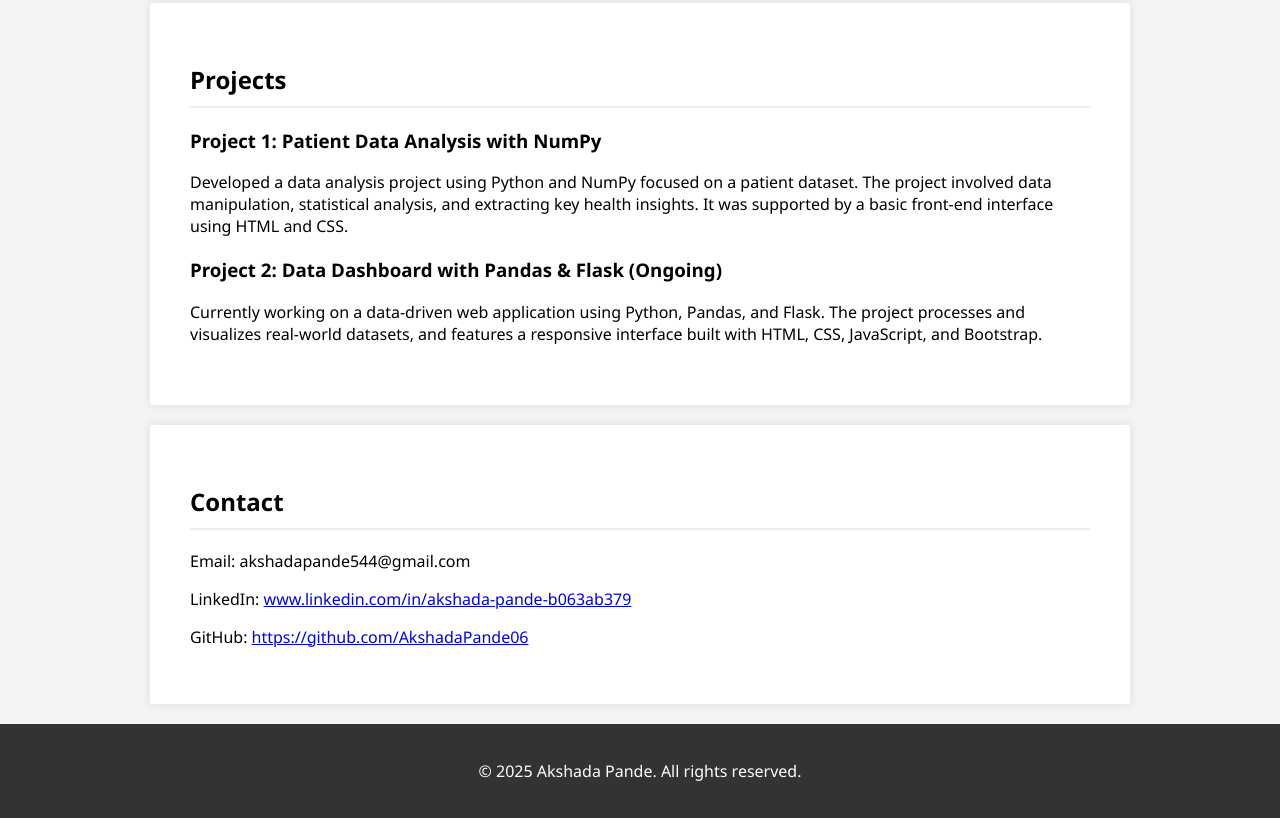
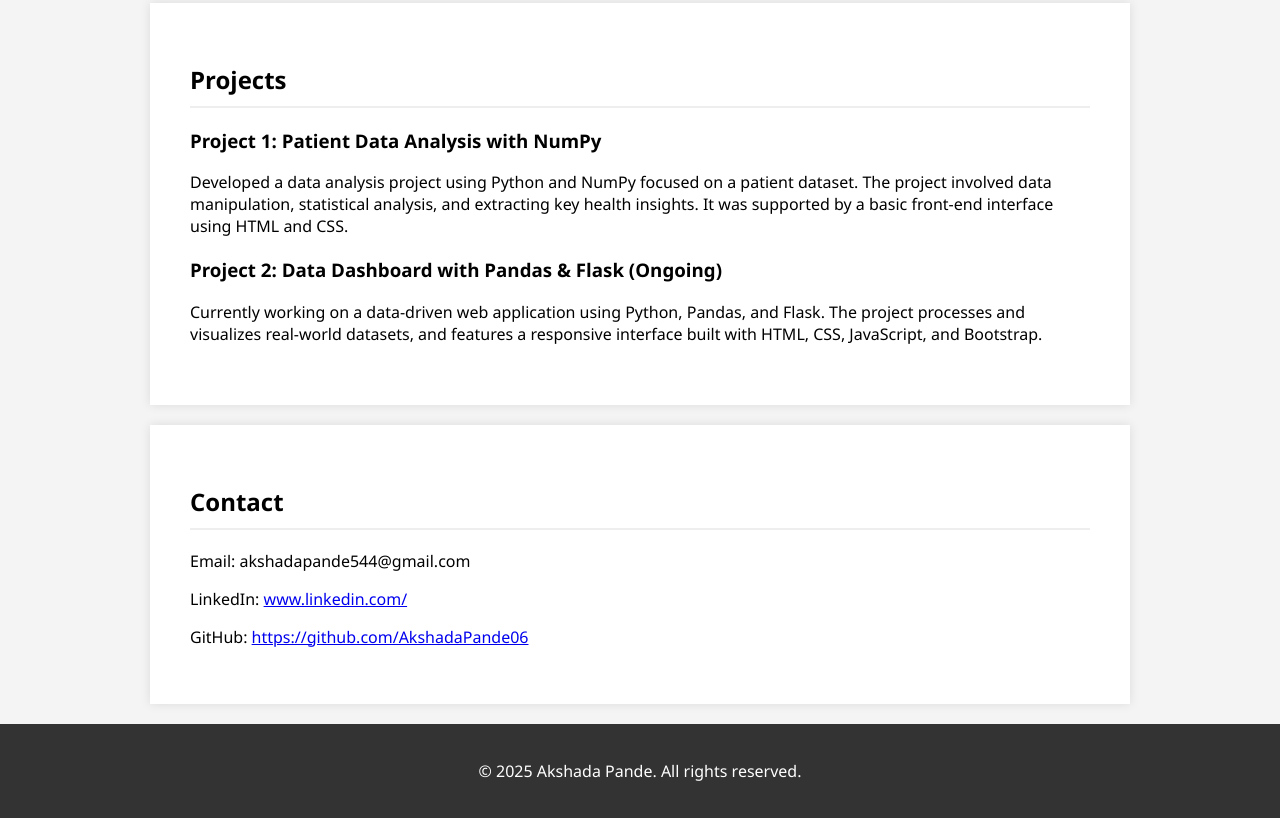
Before and after one commit to AkshadaPande06/Portfolio, a plain HTML site: page index.html in a window 1280 px wide. Shown: the part 470-1288 px from the top of the page. Drawn offline with Linux system fonts and the light colour scheme.

Commit message:
Update index.html

```diff
--- a/index.html
+++ b/index.html
@@ -104,7 +104,7 @@
   <section id="contact">
     <h2>Contact</h2>
     <p>Email: akshadapande544@gmail.com</p>
-    <p>LinkedIn: <a href="https://www.linkedin.com/in/akshada-pande-b063ab379/" target="_blank">www.linkedin.com/in/akshada-pande-b063ab379</a></p>
+    <p>LinkedIn: <a href="https://www.linkedin.com/in/akshada-pande-b063ab379/">www.linkedin.com/</a></p>
     <p>GitHub: <a href="https://github.com/AkshadaPande06" target="_blank">https://github.com/AkshadaPande06</a></p>
   </section>
 
```
